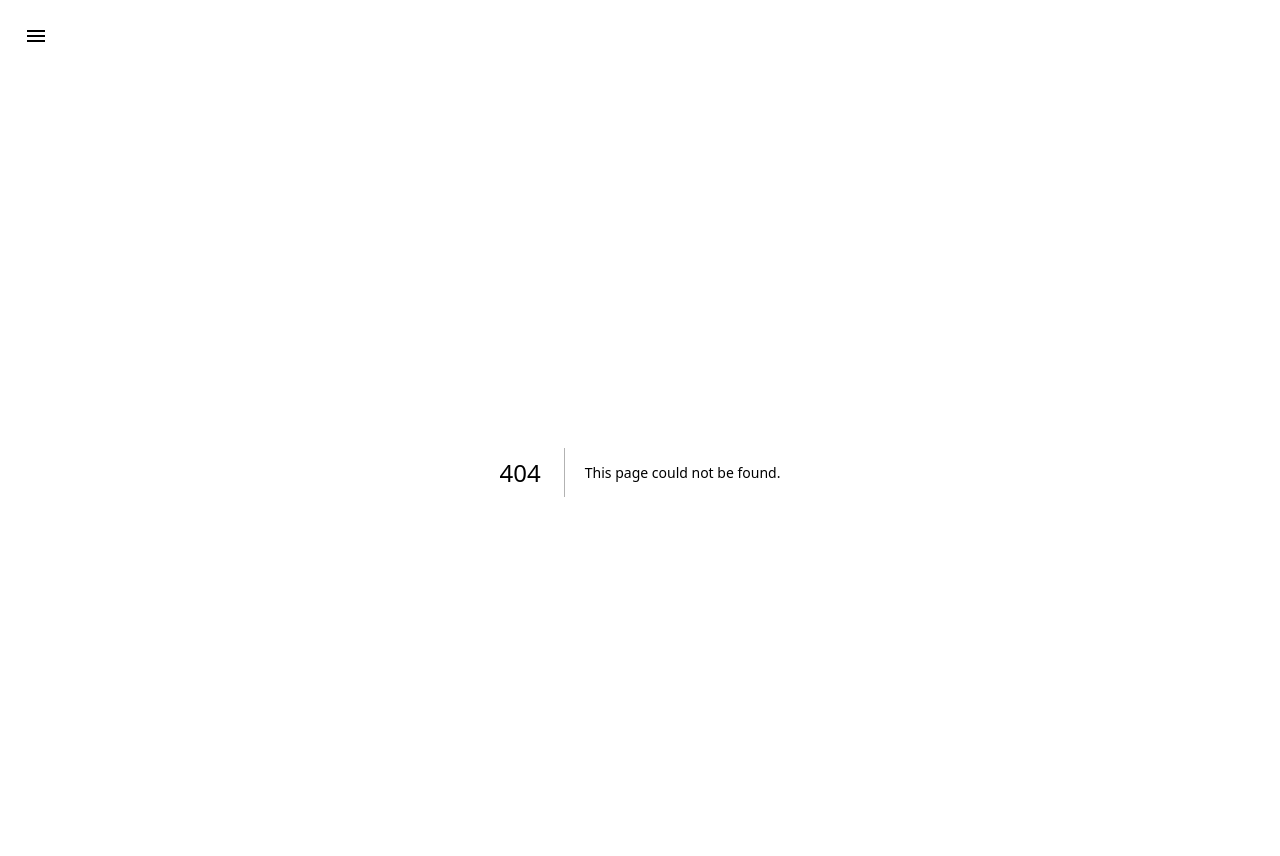
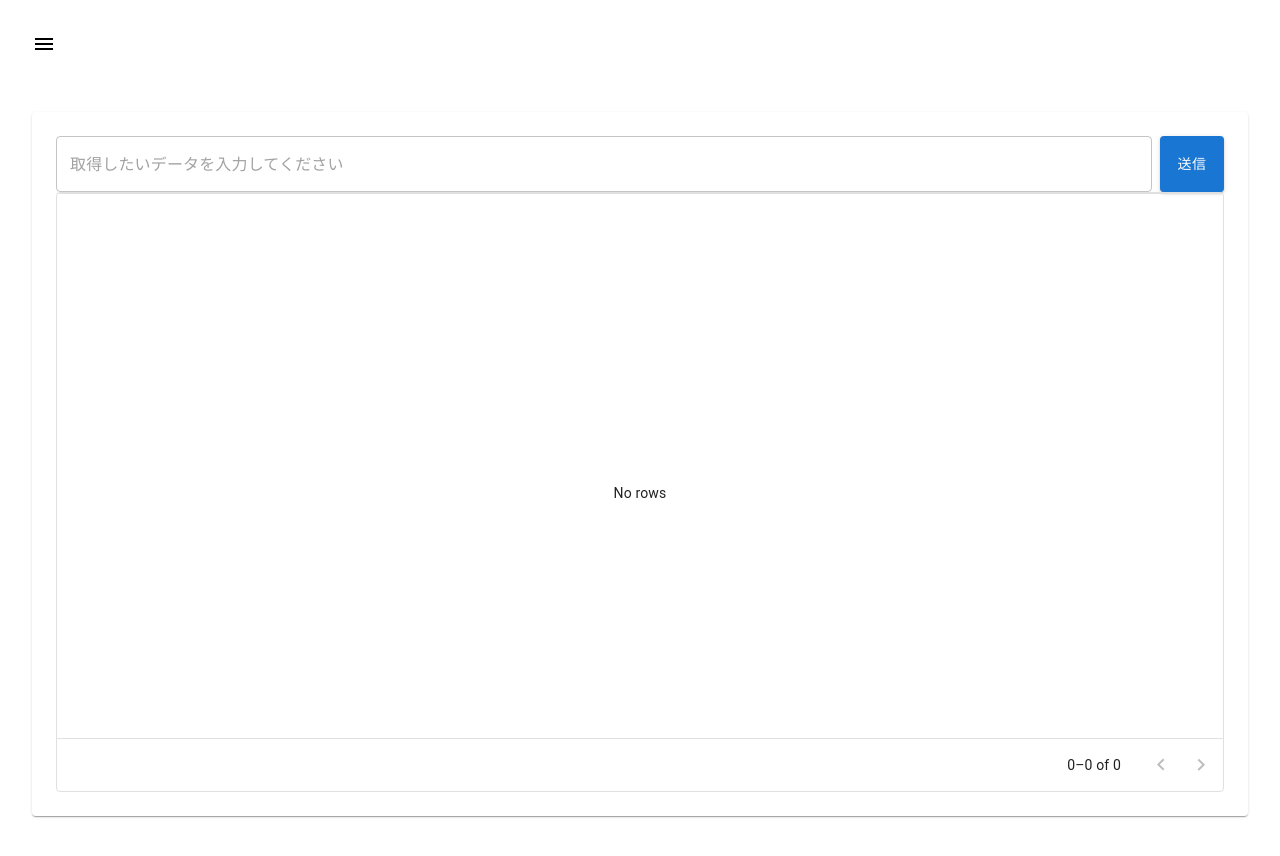
Before and after one commit to SakagamiTaichi/ai_app_frontend, a Next.js app: page /page/text-to-sql in a window 1280 px wide. Before the commit this address had no page. Shown: the top 856 px of the page. Built offline with nearby package versions, Linux system fonts and the light colour scheme.

Commit message:
Text-To-SQLページを作成

```diff
--- /dev/null
+++ b/app/page/text-to-sql/page.tsx
@@ -0,0 +1,93 @@
+"use client";
+import * as React from "react";
+import Box from "@mui/material/Box";
+import { DataGrid, GridColDef } from "@mui/x-data-grid";
+import { Button, Container, Paper, TextField } from "@mui/material";
+
+// Define types for the API response
+interface ResponseData {
+  columns: GridColDef[];
+  rows: any[];
+}
+
+export default function DataGridDemo() {
+  const [input, setInput] = React.useState("");
+  // Add state for dynamic columns and rows
+  const [columns, setColumns] = React.useState<GridColDef[]>([]);
+  const [rows, setRows] = React.useState<any[]>([]);
+
+  const handleKeyPress = (event: React.KeyboardEvent) => {
+    if (event.key === "Enter" && !event.shiftKey) {
+      event.preventDefault();
+      handleSearch();
+    }
+  };
+
+  const handleSearch = async () => {
+    try {
+      const url =
+        process.env.NEXT_PUBLIC_CHAT_API_URL + "/text-to-sql?input=" + input;
+      if (!url) {
+        throw new Error("NEXT_PUBLIC_CHAT_API_URL is not defined");
+      }
+      const response = await fetch(url, {
+        method: "GET",
+        headers: {
+          "Content-Type": "application/json",
+        },
+      });
+      const data: ResponseData = await response.json();
+
+      // Update the columns and rows with the response data
+      setColumns(data.columns);
+      setRows(data.rows);
+    } catch (error) {
+      console.error("エラーが発生しました:", error);
+    }
+  };
+
+  const rowsWithId = rows.map((row, index) => ({
+    ...row,
+    uniqueId: `row-${index}-${Date.now()}-${Math.random()
+      .toString(36)
+      .substr(2, 9)}`,
+  }));
+
+  return (
+    <Container maxWidth="xl" sx={{ py: 4 }}>
+      <Paper elevation={1} sx={{ p: 3 }}>
+        <Box sx={{ display: "flex", gap: 1 }}>
+          <TextField
+            fullWidth
+            placeholder="取得したいデータを入力してください"
+            value={input}
+            onChange={(e) => setInput(e.target.value)}
+            onKeyPress={handleKeyPress}
+            multiline
+            maxRows={2}
+          />
+          <Button variant="contained" onClick={handleSearch}>
+            送信
+          </Button>
+        </Box>
+        <Box sx={{ height: 600, width: "100%" }}>
+          <DataGrid
+            rows={rowsWithId}
+            columns={columns}
+            initialState={{
+              pagination: {
+                paginationModel: {
+                  pageSize: 10,
+                },
+              },
+            }}
+            getRowId={(row) => row.uniqueId}
+            pageSizeOptions={[10]}
+            // 絶対に一意になるような値を生成する
+            disableRowSelectionOnClick
+          />
+        </Box>
+      </Paper>
+    </Container>
+  );
+}
--- a/package.json
+++ b/package.json
@@ -13,6 +13,7 @@
     "@emotion/styled": "^11.14.0",
     "@mui/icons-material": "^6.2.0",
     "@mui/material": "^6.2.0",
+    "@mui/x-data-grid": "^7.23.5",
     "cross-env": "^7.0.3",
     "dotenv": "^16.4.7",
     "mongodb": "^6.12.0",
```
Also changed, not shown: app/components/ui/ChatHeader/index.tsx (deleted, +0 -59 lines), app/components/ui/ChatInput/index.tsx (deleted, +0 -50 lines), app/components/ui/MessageList/index.tsx (deleted, +0 -44 lines), 1 other file (tests, documents, lock files or other folders).
